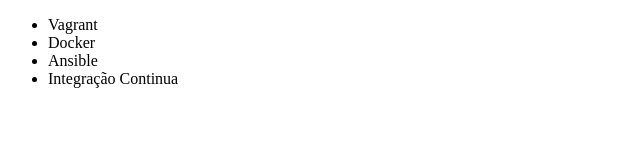
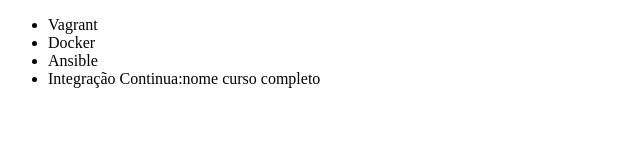
Before and after one commit to alysoncesar/aluraGit, a plain HTML site: page index.html in a window 1280 px wide. Shown: the whole page, without its empty margins (0-640 px from the left). Drawn offline with Linux system fonts and the light colour scheme.

Commit message:
renomeando curso de integração continua

```diff
--- a/index.html
+++ b/index.html
@@ -9,7 +9,7 @@
         <li>Vagrant</li>
         <li>Docker</li>
         <li>Ansible</li>
-        <li>Integração Continua</li>
+        <li>Integração Continua:nome curso completo</li>
     </ul>
 </body>
 </html>
```
